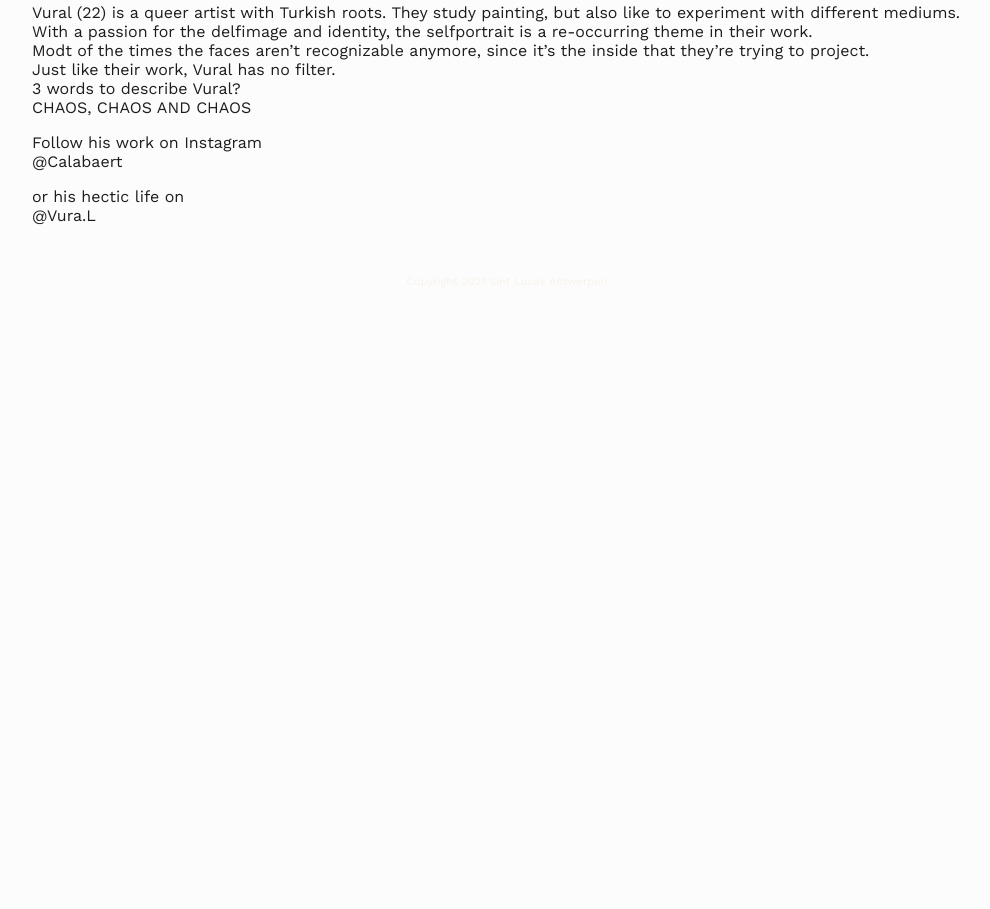
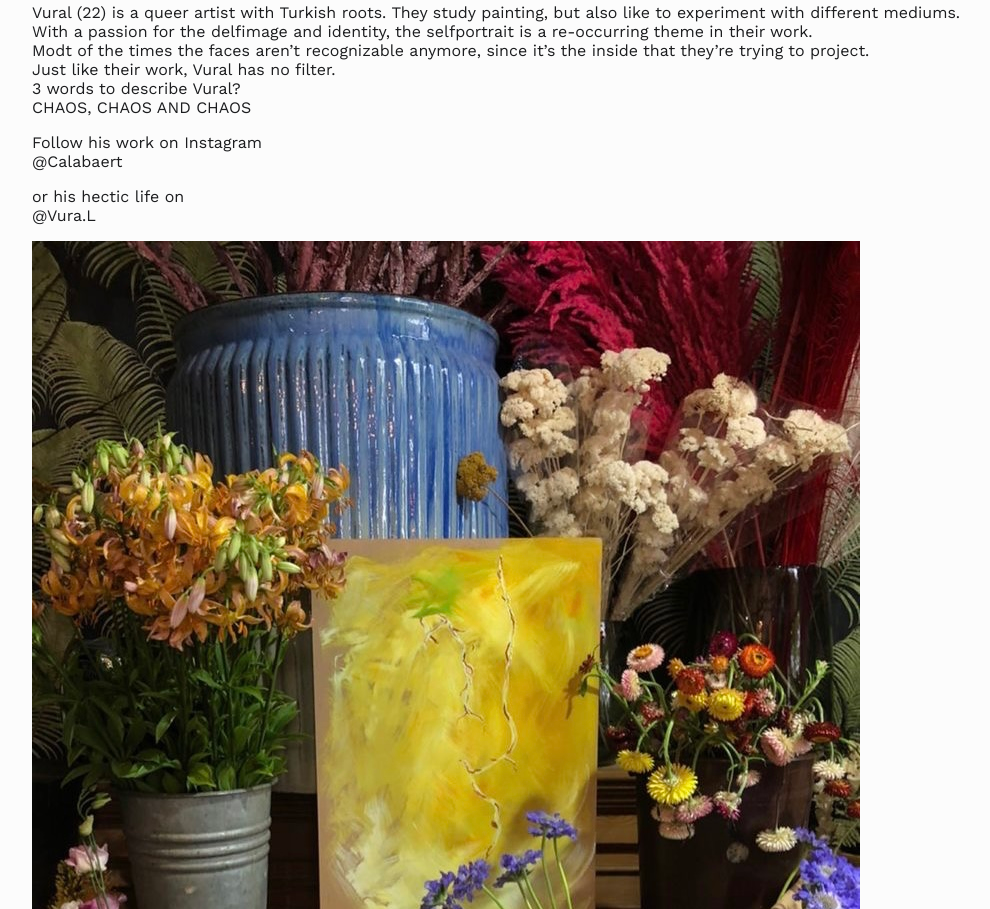
Before and after one commit to fdb/twenty-tags, an Eleventy site: page students/vural-saglam.md in a window 1280 px wide. Shown: the part 1051-1960 px from the top of the page, without its empty margins (133-1123 px from the left). Before the commit the page ends 1359 px from the top, so only its background shows below. Built offline with nearby package versions, Linux system fonts and the light colour scheme; Eleventy itself is replaced by a stand-in of ours; files that its build step writes are made by us from their sources.

Commit message:
Update Students “vural-saglam”

```diff
--- a/students/vural-saglam.md
+++ b/students/vural-saglam.md
@@ -13,3 +13,5 @@ Follow his work on Instagram\
 
 or his hectic life on\
 @Vura.L
+
+![](/images/image00193.jpeg)
```
